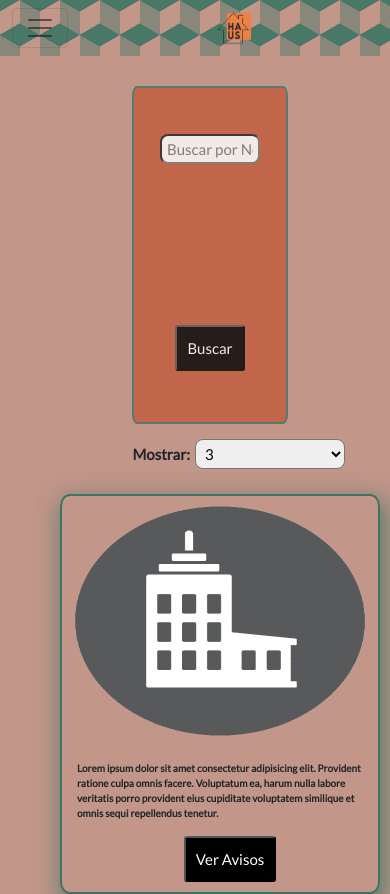
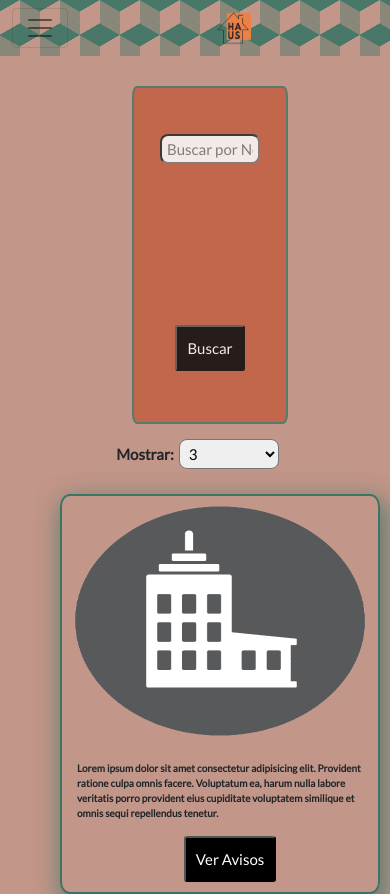
Before and after one commit to lujinavarra/proyecto-desarrollo-web-alquileres, a website: page pages/inmobiliarias.html in a window 390 px wide. Shown: the top 894 px of the page. Drawn offline with nearby package versions, Linux system fonts and the light colour scheme; a web font is replaced by a local one.

Commit message:
detallitos

```diff
--- a/scss/base/_mediaquerys.scss
+++ b/scss/base/_mediaquerys.scss
@@ -160,7 +160,12 @@
     .gridContenedorInmobiliarias section .buscadorInmobiliarias {
         width: 40vw;
     }
-
+    .gridContenedorInmobiliarias section .selectorUno {
+        justify-content: center;
+    }
+    .gridContenedorInmobiliarias section .selectorUno label .selectInput {
+        width: 100px;
+    }
     .gridContenedorInmobiliarias section .buscadorInmobiliarias label .selectInput {
         width: 150px;
     }
```
Also changed, not shown: css/estilos.css.
